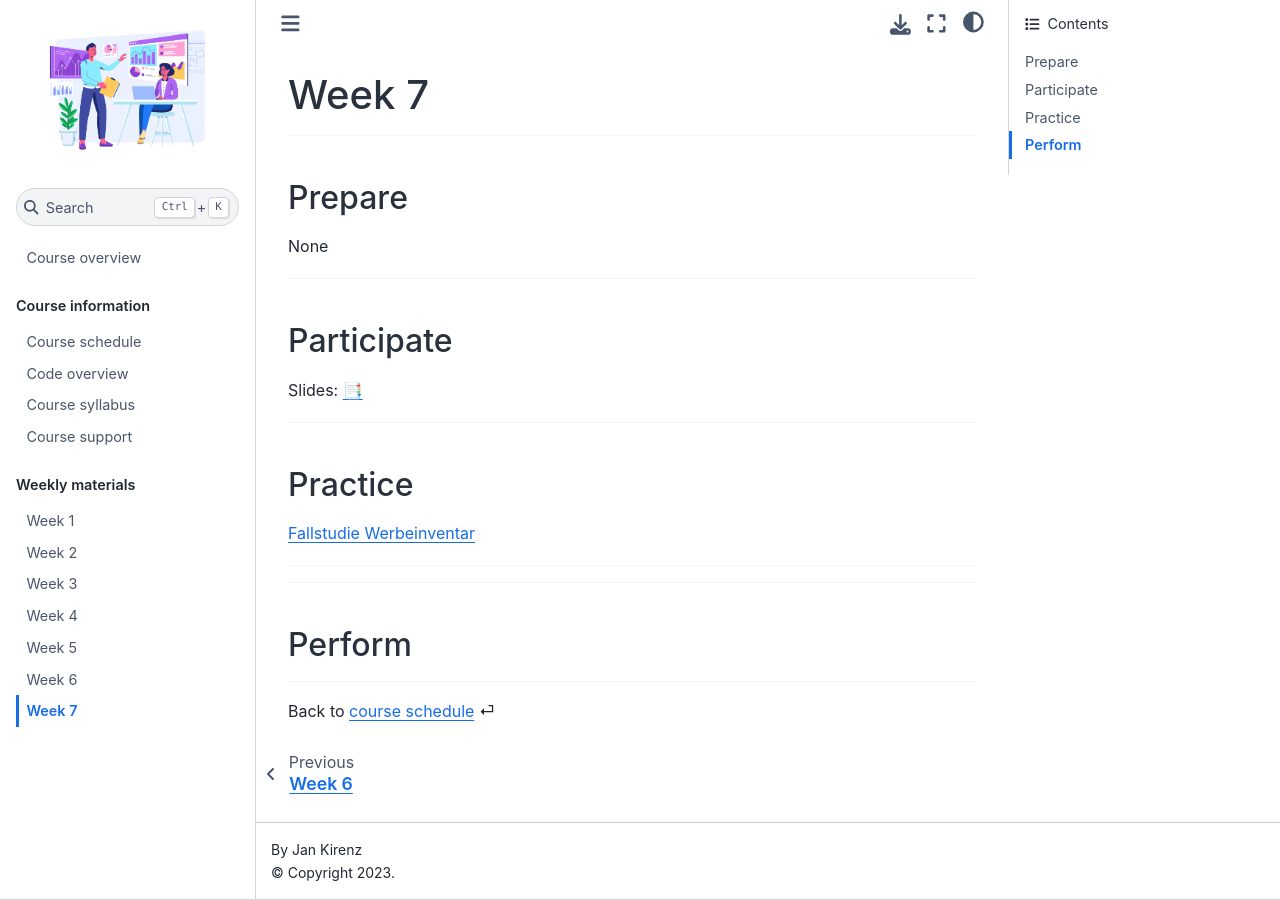
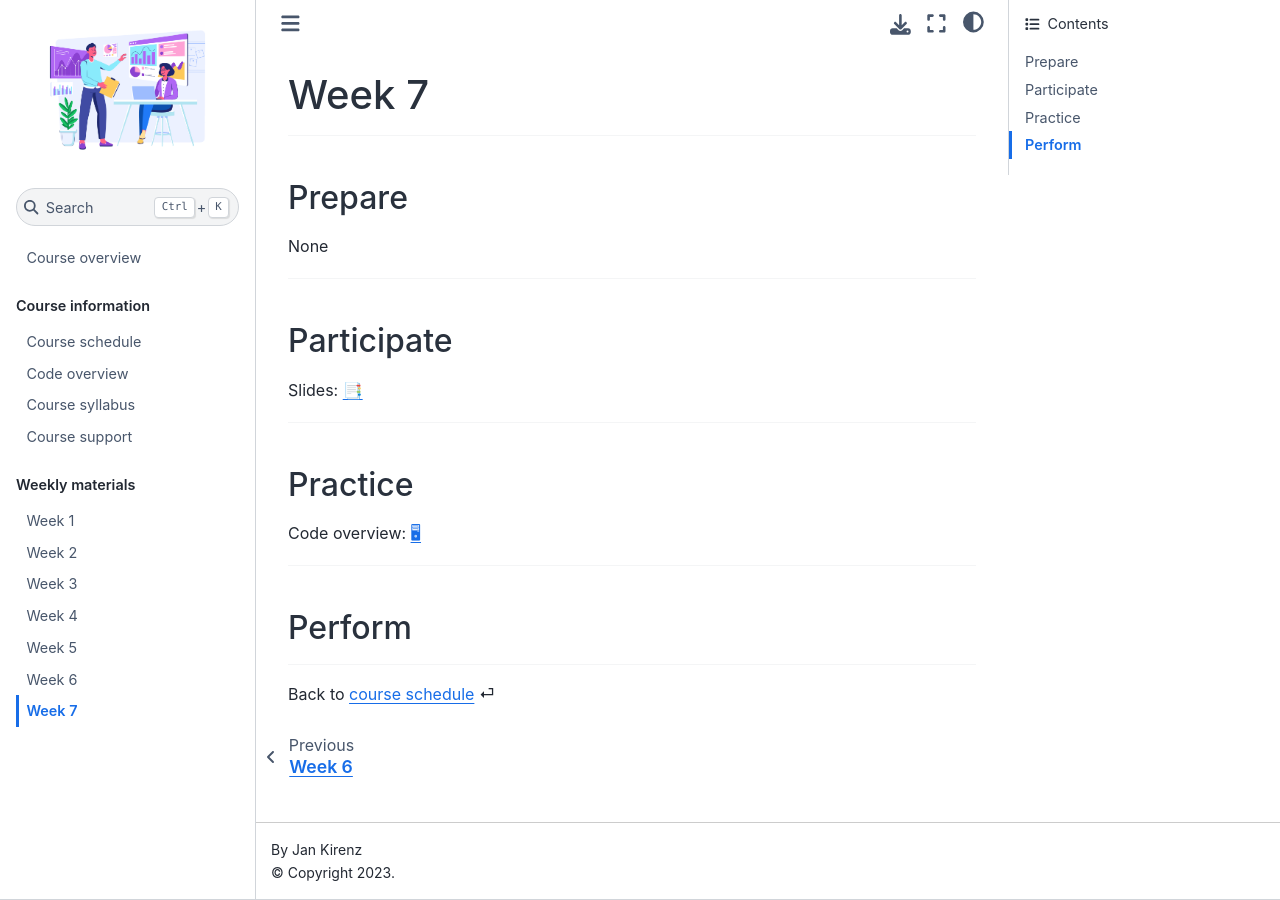
Before and after one commit to kirenz/om2, a Jupyter Book: the page built from weeks/week7.md, in a window 1280 px wide. Built offline with Jupyter Book 1.0.4 settings and Sphinx 7.4.7 and the Sphinx Book theme 1.1.4, drawn with Linux system fonts in a browser that asks for light colours.

Commit message:
Update week7.md

```diff
--- a/weeks/week7.md
+++ b/weeks/week7.md
@@ -22,10 +22,9 @@ Slides: [📑](https://drive.google.com/file/d/1-PaXIIO0EyQltEg9wECCuj-31COvJ9_f
 (practice)=
 ## Practice
 
+Code overview: [🖥](../docs/code-overview.md)
 
-[Fallstudie Werbeinventar](https://docs.google.com/spreadsheets/d/1Ft9CfS7HKJPSiRVqXoIVMcOEg1EfGkPFHKBFNzpmo40/edit?usp=sharing)
 
----
 
 ---
 
```
